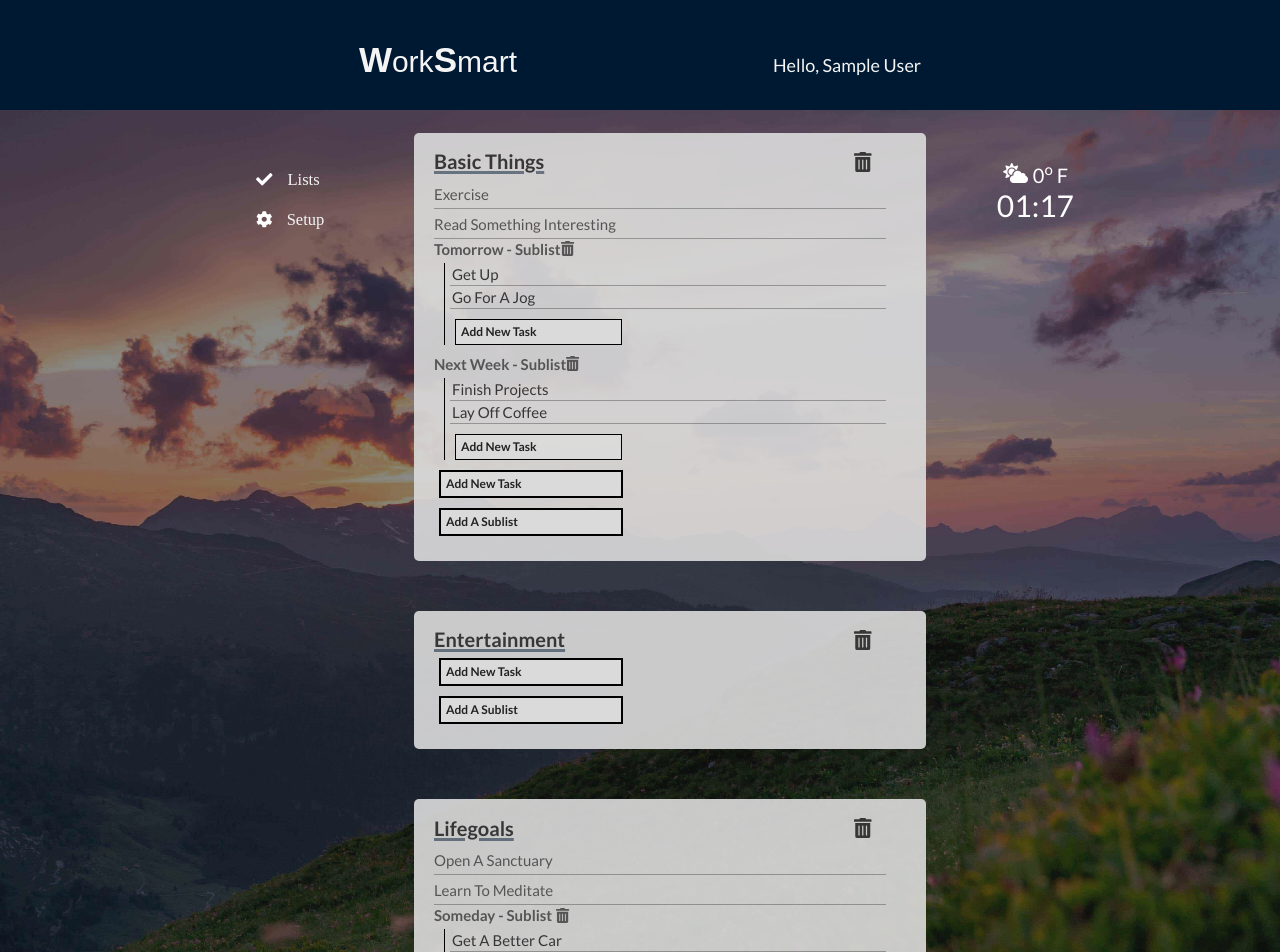
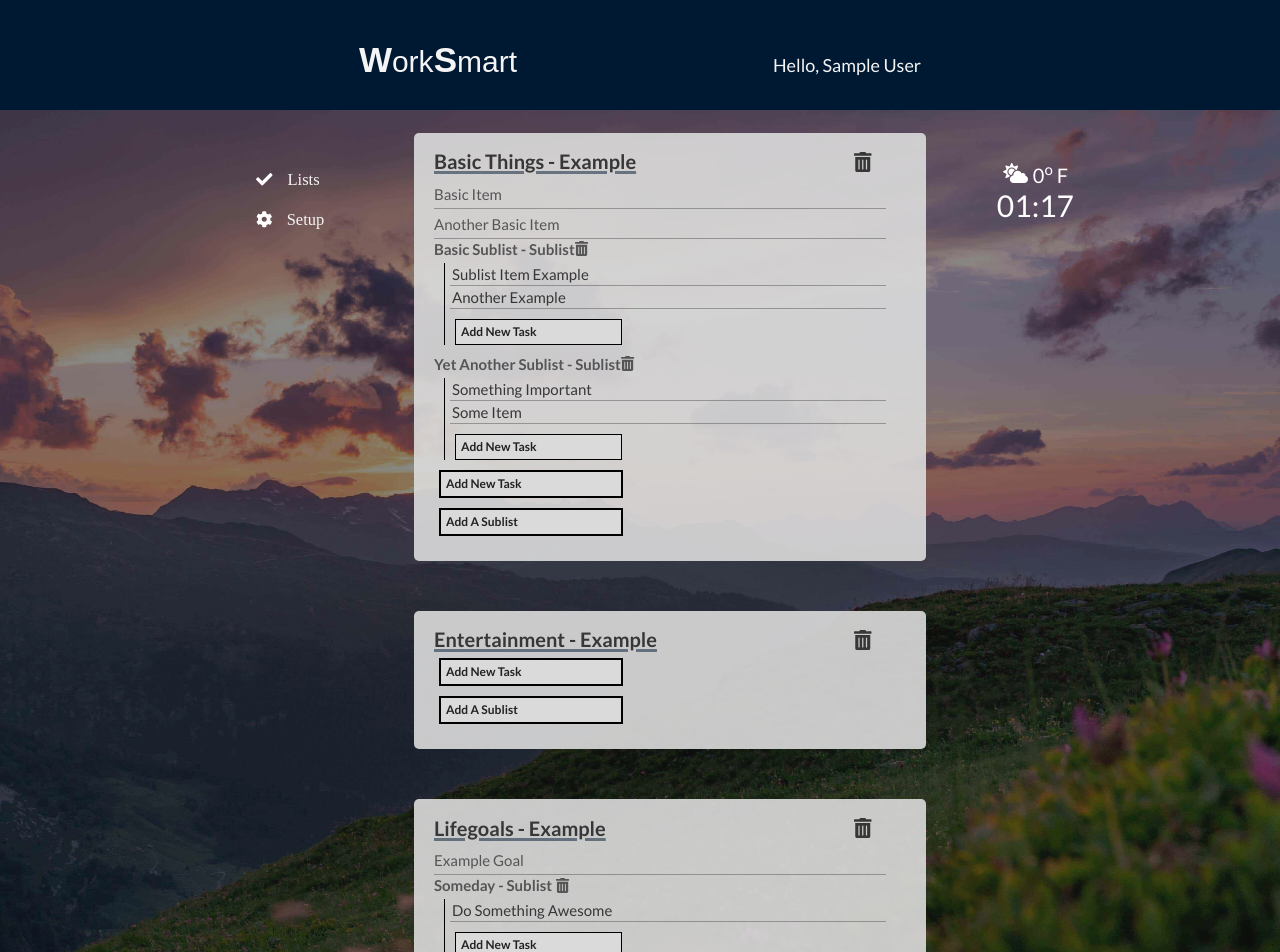
Before and after one commit to DaveDarsa/worksmart, a React (Create React App) app: page / in a window 1280 px wide. Shown: the top 952 px of the page. Built offline with nearby package versions, Linux system fonts and the light colour scheme; no server answers; sample sign-in values are in the browser's storage; a web font is replaced by a local one.

Commit message:
Minor update with examples

```diff
--- a/src/contexts/SavedDetailsProvider.js
+++ b/src/contexts/SavedDetailsProvider.js
@@ -9,31 +9,31 @@ export const SavedDetailsProvider = (props) => {
       ? JSON.parse(local)
       : [
           {
-            name: "Basic Things",
-            basicItems: ["Exercise", "Read something interesting"],
+            name: "Basic Things - example",
+            basicItems: ["Basic item", "Another basic item"],
             sublist: [
               {
-                name: "tomorrow",
-                items: ["get up", "Go for a jog"],
+                name: "Basic Sublist",
+                items: ["Sublist item example", "Another example"],
               },
               {
-                name: "next week",
-                items: ["finish projects", "lay off coffee"],
+                name: "Yet another sublist",
+                items: ["Something important", "Some item"],
               },
             ],
           },
           {
-            name: "entertainment",
+            name: "entertainment - example",
             basicItems: [],
             sublist: [],
           },
           {
-            name: "lifegoals",
-            basicItems: ["Open a sanctuary", "Learn to meditate"],
+            name: "lifegoals - example",
+            basicItems: ["Example goal"],
             sublist: [
               {
                 name: "someday",
-                items: ["Get a better car"],
+                items: ["Do something awesome"],
               },
             ],
           },
```
Also changed, not shown: 1 other file (tests, documents, lock files or other folders).
